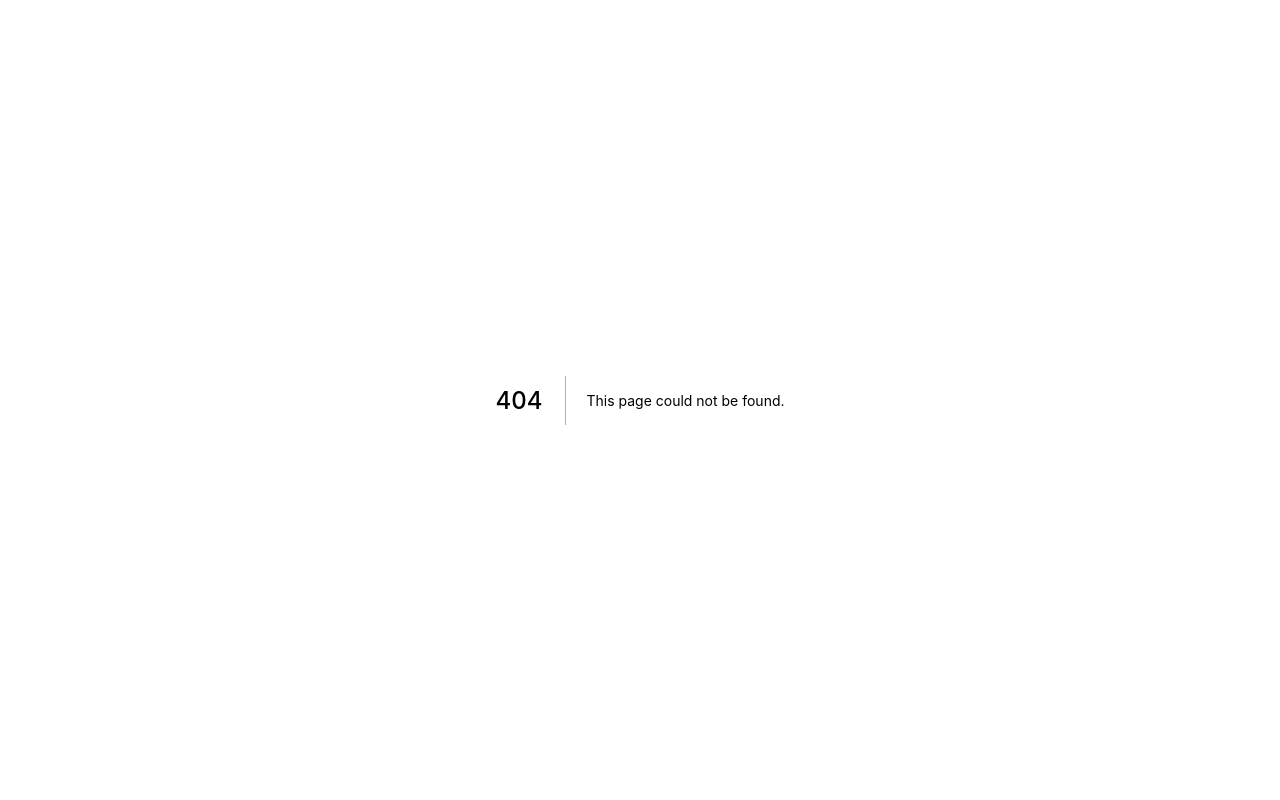
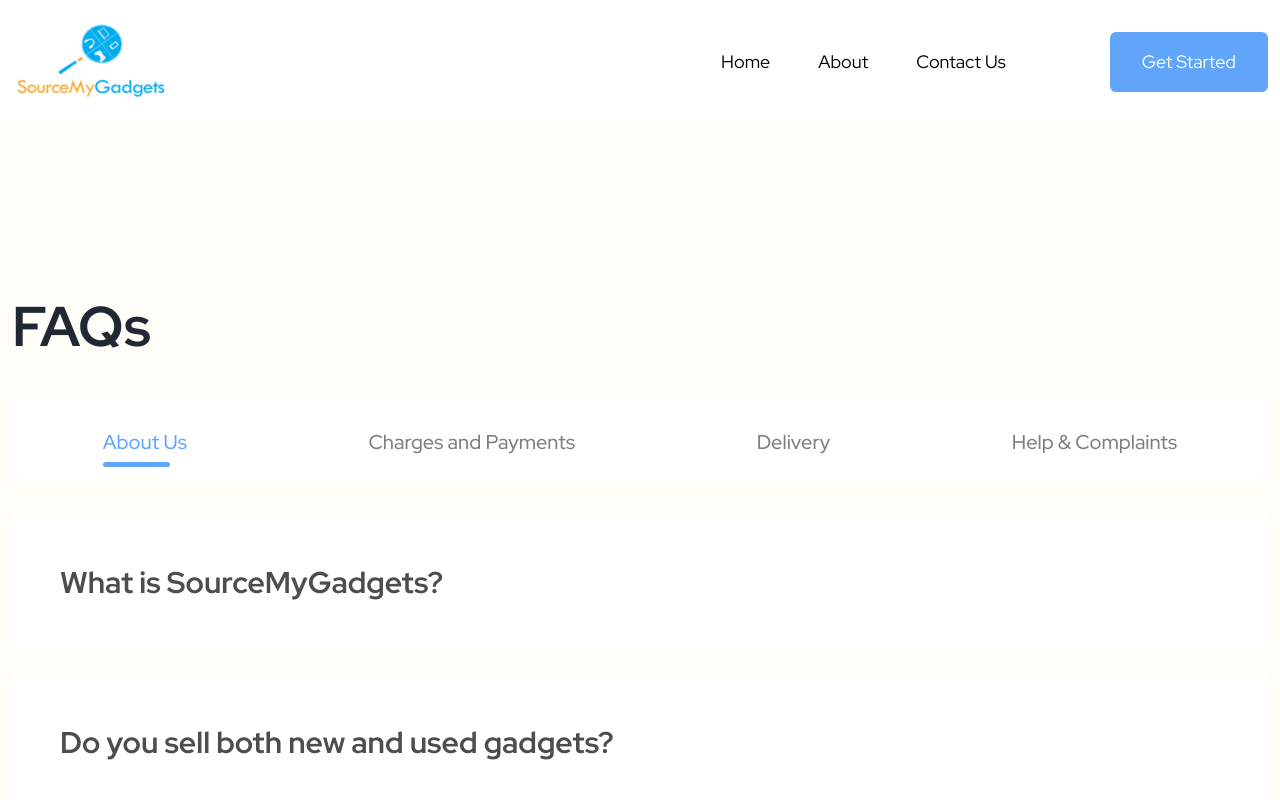
Before and after one commit to jbrit/sourceit, a Next.js app: page /faqs in a window 1280 px wide. Before the commit this address had no page. Shown: the top 800 px of the page. Built offline with nearby package versions, Linux system fonts and the light colour scheme.

Commit message:
FAQ added

```diff
--- a/components/Footer.js
+++ b/components/Footer.js
@@ -14,7 +14,7 @@ const Footer = () => {
           <Link href="/">
             <a className="inline-block mx-6 select-none">About</a>
           </Link>
-          <Link href="/">
+          <Link href="/faqs">
             <a className="inline-block mx-6 select-none">FAQs</a>
           </Link>
           <Link href="/">
--- /dev/null
+++ b/components/MultiTab.js
@@ -0,0 +1,72 @@
+import { Tab } from "@headlessui/react";
+import { useState } from "react";
+
+function classNames(...classes) {
+  return classes.filter(Boolean).join(" ");
+}
+
+function MultiTab({ TabData }) {
+  const [expanded, setExpanded] = useState(null);
+  const expandTab = (question) => {
+    setExpanded(question);
+  };
+  return (
+    <Tab.Group>
+      <Tab.List className="flex py-7 bg-white mb-8">
+        {Object.keys(TabData).map((tabName) => (
+          <Tab
+            className={({ selected }) =>
+              classNames(
+                "font-medium text-xl flex items-center justify-center",
+                selected ? "text-blue-400 selected-tab" : "opacity-50"
+              )
+            }
+            style={{ flex: "1 0 auto" }}
+            key={tabName}
+          >
+            <span className="relative">
+              {tabName}
+              <span
+                style={{
+                  height: "0.3125rem",
+                  bottom: "-0.7rem",
+                  width: "80%",
+                  left: 0,
+                  borderRadius: "50vw",
+                }}
+                className="absolute block bg-blue-400 tab-base"
+              ></span>
+            </span>
+          </Tab>
+        ))}
+      </Tab.List>
+      <Tab.Panels>
+        {Object.values(TabData).map((tabValue, idx) => (
+          <Tab.Panel key={idx}>
+            {tabValue.map((faq, idx) => (
+              <div
+                className="p-12 mb-7 bg-white font-bold text-3xl cursor-pointer"
+                style={{ color: "#4D4D4D" }}
+                key={idx}
+                onClick={() => expandTab(faq.question)}
+              >
+                {faq.question}
+                <div
+                  className={classNames(
+                    expanded === faq.question
+                      ? "block mt-4 font-normal text-lg"
+                      : "hidden"
+                  )}
+                >
+                  {faq.answer}
+                </div>
+              </div>
+            ))}
+          </Tab.Panel>
+        ))}
+      </Tab.Panels>
+    </Tab.Group>
+  );
+}
+
+export default MultiTab;
--- /dev/null
+++ b/components/Newsletter.js
@@ -0,0 +1,64 @@
+import React from "react";
+
+const Newsletter = () => {
+  return (
+    <section className="py-20 bg-blue-400 text-white newsletter">
+      <h2 className="text-center text-4xl font-bold mb-7">
+        Sign Up to Our Newsletter
+      </h2>
+      <div className="flex justify-center mb-7">
+        <span className="newsletter-circle"></span>
+        <span
+          className="newsletter-circle"
+          style={{ zIndex: 1, marginLeft: "-13px" }}
+        ></span>
+        <span
+          className="newsletter-circle"
+          style={{ zIndex: 2, marginLeft: "-13px" }}
+        ></span>
+        <span
+          className="newsletter-circle"
+          style={{ zIndex: 3, marginLeft: "-13px" }}
+        ></span>
+        <span
+          className="newsletter-circle"
+          style={{ zIndex: 4, marginLeft: "-13px" }}
+        ></span>
+        <span
+          className="newsletter-circle items-center justify-center"
+          style={{ zIndex: 5, marginLeft: "-13px" }}
+        >
+          <span>50k</span>
+        </span>
+      </div>
+      <div className="text-center font-semibold text-xl max-w-md mx-auto mb-16">
+        Receive latest news, updates and many other news every week.
+      </div>
+      <form className="max-w-md mx-auto relative">
+        <input
+          className="inline-block w-full bg-white rounded-md outline-none focus:bg-gray-100 text-black"
+          style={{ padding: "20px 87px 20px 38px" }}
+          placeholder="Enter email address"
+          type="email"
+          required
+        />
+        <button
+          className="inline-block absolute"
+          style={{
+            background: "#F7B24B",
+            borderRadius: "5px",
+            width: "59px",
+            height: "43px",
+            right: "14px",
+            top: "20px",
+            top: "50%",
+            transform: "translateY(-50%)",
+          }}
+          type="submit"
+        ></button>
+      </form>
+    </section>
+  );
+};
+
+export default Newsletter;
--- a/package.json
+++ b/package.json
@@ -9,6 +9,7 @@
     "lint": "eslint ."
   },
   "dependencies": {
+    "@headlessui/react": "^1.4.1",
     "next": "11.1.2",
     "react": "17.0.2",
     "react-dom": "17.0.2"
--- /dev/null
+++ b/pages/faqs.js
@@ -0,0 +1,93 @@
+import Head from "next/head";
+import Footer from "../components/Footer";
+import MultiTab from "../components/MultiTab";
+import Navbar from "../components/Navbar";
+import Newsletter from "../components/Newsletter";
+
+const faqTabData = {
+  "About Us": [
+    { question: "What is SourceMyGadgets?", answer: "a" },
+    { question: "Do you sell both new and used gadgets?", answer: "a" },
+    { question: "What is Source IT and how does it work?", answer: "a" },
+    { question: "How does “Get Recommendation” work?", answer: "a" },
+    { question: "Do you provide your services to companies?", answer: "a" },
+    { question: "What type of gadgets do you source for?", answer: "a" },
+    { question: "How do you ensure standard and quality?", answer: "a" },
+  ],
+  "Charges and Payments": [
+    { question: "Do you charge for recommendations?", answer: "a" },
+    {
+      question: "Are there any extra charges for using your services?",
+      answer: "a",
+    },
+    {
+      question: "How do I pay for the gadgets?",
+      answer:
+        "Payments are made to our company’s bank accounts through bank transfers or direct deposits",
+    },
+  ],
+  Delivery: [
+    {
+      question: "Do you deliver?",
+      answer: "a",
+    },
+    {
+      question: "How long does it take to receive my order?",
+      answer: "a",
+    },
+    {
+      question: "Can I pay on delivery?",
+      answer:
+        "No, we are unable to accept payment on delivery. We require our customers to make payment before delivery. Alternatively, you can pick up from our physical location at Computer Village: His Grace Plaza, Francis Oremeji Street.",
+    },
+    {
+      question: "Do you have a pickup location?",
+      answer: "a",
+    },
+  ],
+  "Help & Complaints": [
+    {
+      question: "What if I have complaints?",
+      answer: "a",
+    },
+    {
+      question: "How can I contact SourceMyGadgets if I need further help?",
+      answer: "a",
+    },
+  ],
+};
+
+export default function Home() {
+  return (
+    <div>
+      <Head>
+        <title>FAQs | Source It</title>
+        <meta name="description" content="SourceIt Web Site" />
+        <link rel="preconnect" href="https://fonts.googleapis.com" />
+        <link
+          rel="preconnect"
+          href="https://fonts.gstatic.com"
+          crossOrigin="true"
+        />
+        <link
+          href="https://fonts.googleapis.com/css2?family=Red+Hat+Display:wght@300;400;500;600;700&display=swap"
+          rel="stylesheet"
+        />
+        <link rel="icon" href="/favicon.ico" />
+      </Head>
+      <Navbar />
+      <main className="max-w-7xl px-3 mx-auto">
+        <h1
+          style={{ color: "#212832", fontSize: "3.5rem" }}
+          className="pt-40 font-bold mb-8"
+        >
+          FAQs
+        </h1>
+        <MultiTab TabData={faqTabData} />
+        <div className="pb-36" />
+      </main>
+      <Newsletter />
+      <Footer />
+    </div>
+  );
+}
--- a/pages/index.js
+++ b/pages/index.js
@@ -1,6 +1,7 @@
 import Head from "next/head";
 import Footer from "../components/Footer";
 import Navbar from "../components/Navbar";
+import Newsletter from "../components/Newsletter";
 
 export default function Home() {
   return (
@@ -25,61 +26,7 @@ export default function Home() {
         <h2 className="text-center text-4xl font-bold mb-14">Our Products</h2>
         <div className="max-w-7xl px-3 mx-auto"></div>
       </section>
-      <section className="py-20 bg-blue-400 text-white newsletter">
-        <h2 className="text-center text-4xl font-bold mb-7">
-          Sign Up to Our Newsletter
-        </h2>
-        <div className="flex justify-center mb-7">
-          <span className="newsletter-circle"></span>
-          <span
-            className="newsletter-circle"
-            style={{ zIndex: 1, marginLeft: "-13px" }}
-          ></span>
-          <span
-            className="newsletter-circle"
-            style={{ zIndex: 2, marginLeft: "-13px" }}
-          ></span>
-          <span
-            className="newsletter-circle"
-            style={{ zIndex: 3, marginLeft: "-13px" }}
-          ></span>
-          <span
-            className="newsletter-circle"
-            style={{ zIndex: 4, marginLeft: "-13px" }}
-          ></span>
-          <span
-            className="newsletter-circle"
-            style={{ zIndex: 5, marginLeft: "-13px" }}
-          ></span>
-        </div>
-        <div className="text-center font-semibold text-xl max-w-md mx-auto mb-16">
-          Receive latest news, updates and many other news every week.
-        </div>
-        <form className="max-w-md mx-auto relative">
-          <input
-            className="inline-block w-full bg-white rounded-md outline-none focus:bg-gray-100 text-black"
-            style={{ padding: "20px 87px 20px 38px" }}
-            placeholder="Enter email address"
-            type="email"
-            required
-            />
-          <button
-            className="inline-block absolute"
-            style={{
-              background: "#F7B24B",
-              borderRadius: "5px",
-              width: "59px",
-              height: "43px",
-              right: "14px",
-              top: "20px",
-              top: "50%",
-              transform: "translateY(-50%)",
-            }}
-            type="submit"
-            ></button>
-
-        </form>
-      </section>
+      <Newsletter />
       <Footer />
     </div>
   );
--- a/styles/globals.css
+++ b/styles/globals.css
@@ -19,7 +19,14 @@ body {
   height: 60px;
   width: 60px;
   border: 5px solid #fff9f9;
-  display: inline-block;
+  display: inline-flex;
   border-radius: 50%;
   background-color: rgba(96, 165, 250, var(--tw-bg-opacity));
 }
+
+.tab-base {
+  visibility: hidden;
+}
+.selected-tab .tab-base {
+  visibility: visible;
+}
```
Also changed, not shown: 1 other file (tests, documents, lock files or other folders).
